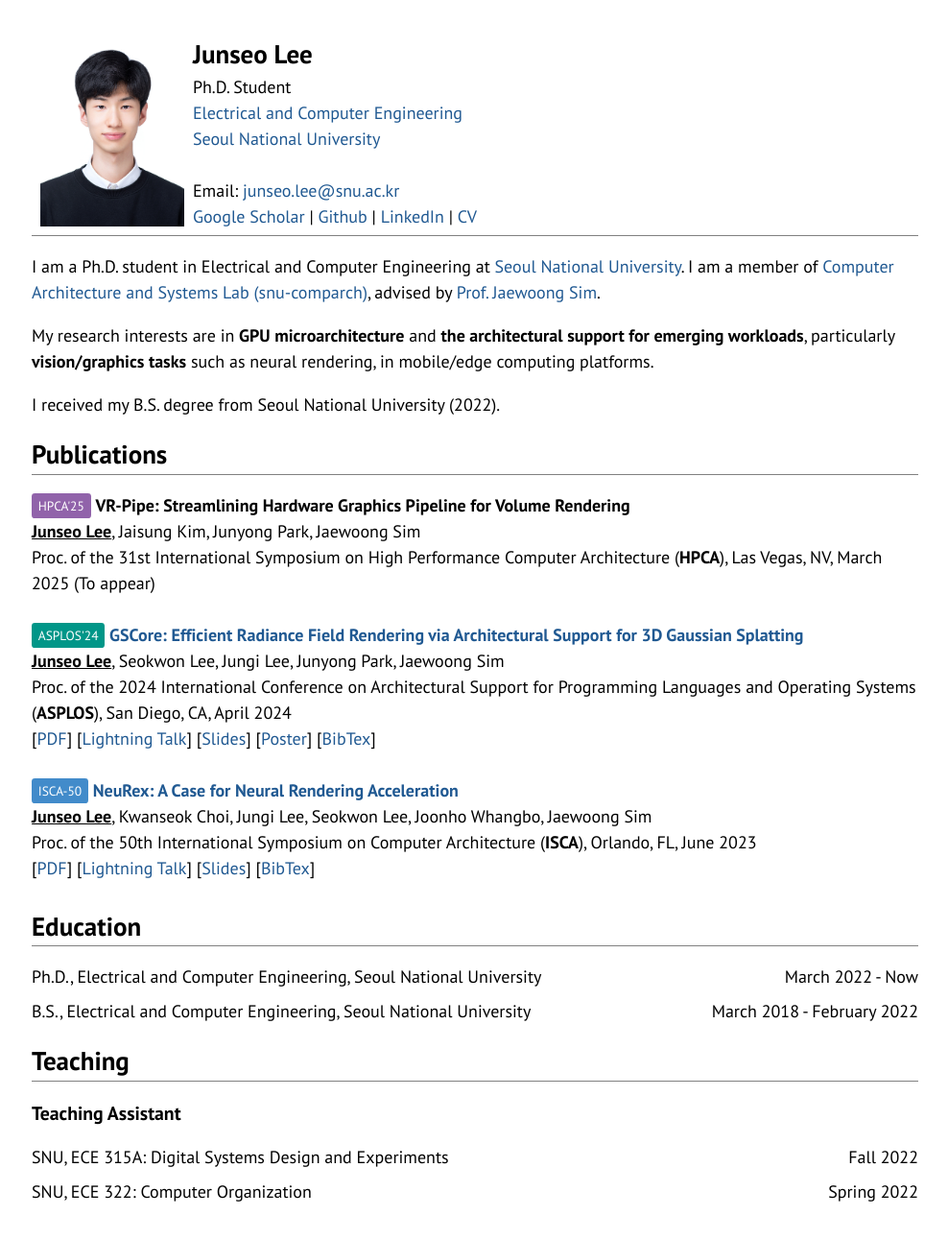
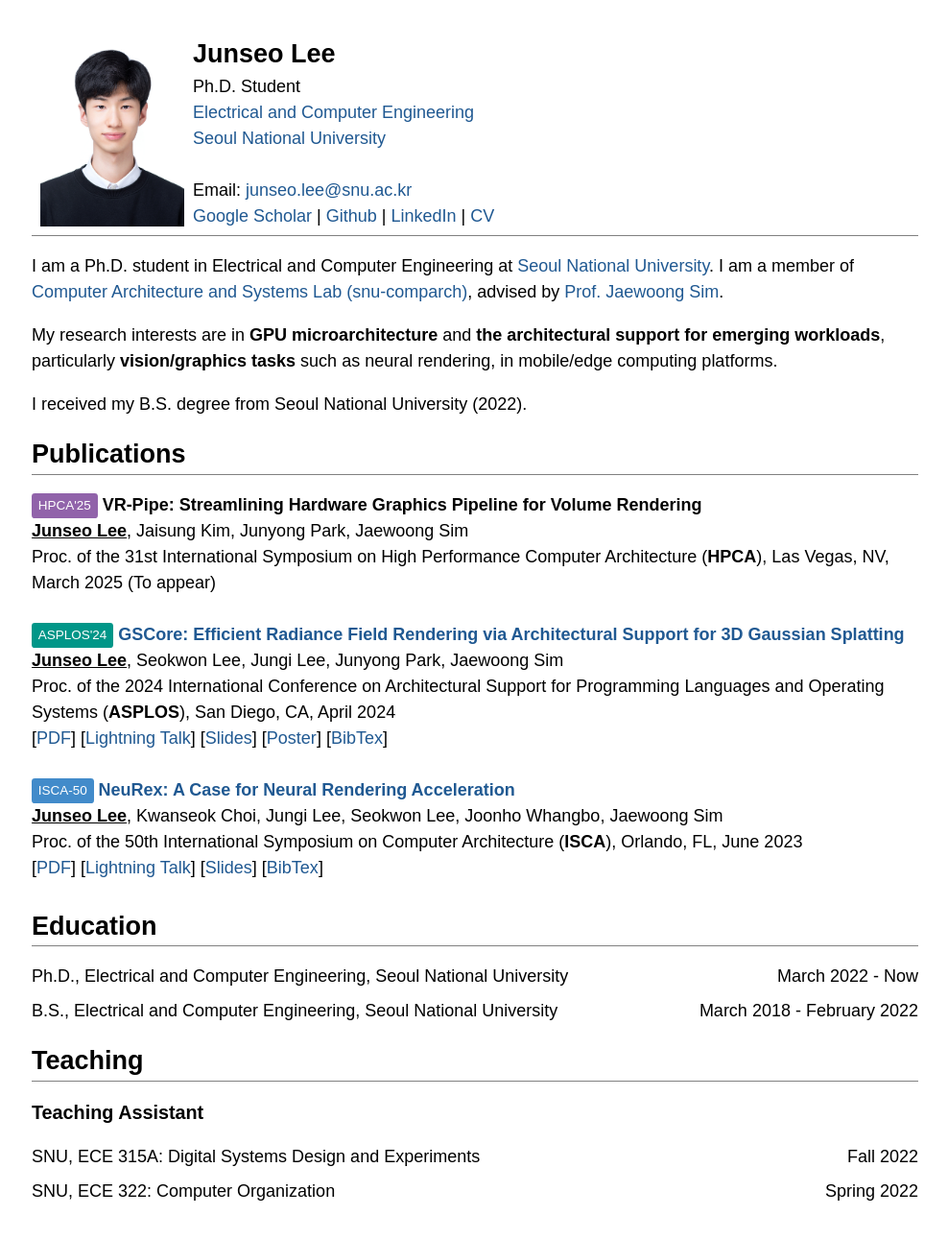
Before and after one commit to junseo013/junseo013.github.io, a Jekyll site: the page built from index.md, in a window 1280 px wide. Shown: the whole page at 96% size, without its empty margins (145-1133 px from the left). Built offline with Jekyll 4.4.1, drawn with Linux system fonts in a browser that asks for light colours.

Commit message:
update font

```diff
--- a/assets/css/styles.css
+++ b/assets/css/styles.css
@@ -1,7 +1,7 @@
 /* Global styles */
 html {
   font-size: 18px;
-  font-family: 'PT Sans', 'Inter', sans-serif;
+  font-family: 'Arial', 'Inter', sans-serif;
   font-weight: 400;
 }
 
```
